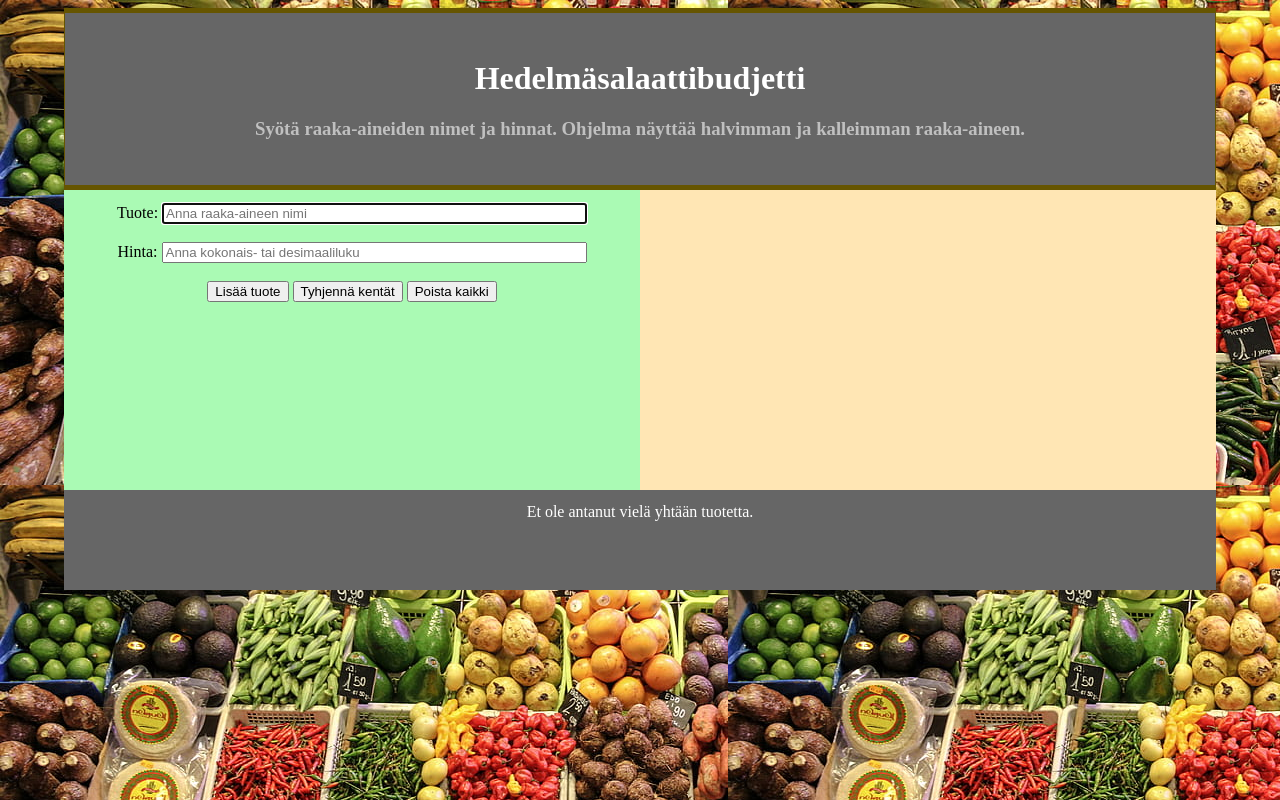
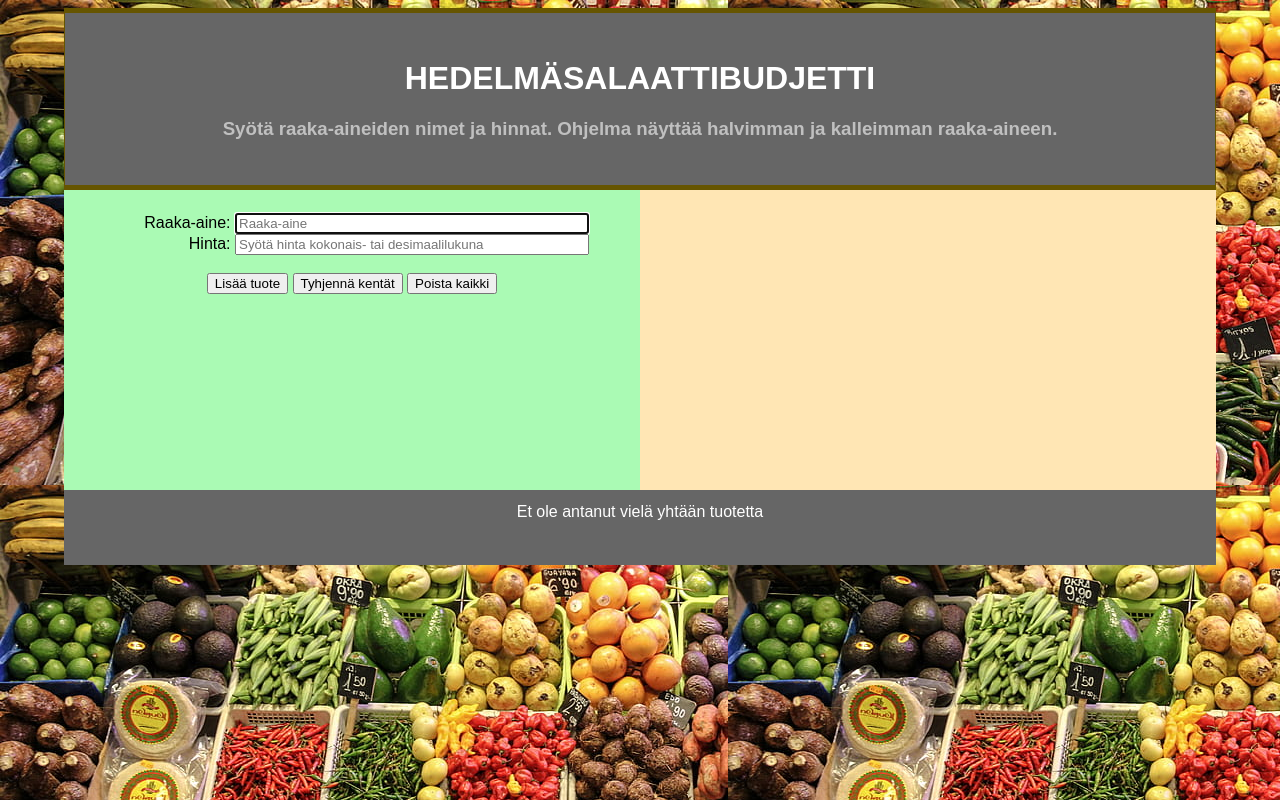
Before and after one commit to SamiTerasvirta/checkpoint, a plain HTML site: page index.html in a window 1280 px wide. Both pictures are taken after a click on the button "Lisää tuote". Drawn offline with Linux system fonts and the light colour scheme.

Commit message:
Final versio // rakennettu .js .css tiedostoilla

```diff
--- a/css/main.css
+++ b/css/main.css
@@ -2,7 +2,10 @@ body {
     margin-left: 5vw;
     margin-right: 5vw;
     background-image: url("../images/fruits.jpg");
+    font-family: sans-serif;
 }
+
+/* --- HEADER --- */
 
 header {
     background-color: #666;
@@ -18,44 +21,59 @@ h3 {
     color: silver;
 }
 
+/* --- MAIN --- */
+
 main {
-    min-height: 200px;
-}
-
-div {
-    padding: 1vw;
-    text-align: center;
-}
-
-.flex {
     display: flex;
     flex-direction: row;
     height: 300px;
 }
 
+/* INPUT */
+
 section#input {
-    display: block;
     box-sizing: border-box;
     float: left;
     width: 50%;
-    height: 300px;
     background-color: rgb(170, 250, 180);
+    text-align: center;
+    margin-left: auto;
+    margin-right: auto;
+    padding-top: 2%;
 }
 
+label {
+    display: inline-block;
+    width: 20%;
+    text-align: right;
+}
+
+input {
+    display: inline-block;
+    width: 60%;
+}
+
+/* OUTPUT */
+
 section#output {
-    display: block;
     box-sizing: border-box;
     float: right;
     width: 50%;
-    height: 300px;
     background-color: rgb(255, 230, 180);
+    padding-top: 2%;
     overflow-y: auto;
 }
 
-section::after {
-    content: "";
-    display: table;
-    clear: both;
+/* --- TABLE --- */
+
+table {
+    margin-left: auto;
+    margin-right: auto;
+}
+
+th {
+    border-bottom: saddlebrown solid 1px;
+    padding-right: 10px;
 }
 
 .oikealle {
@@ -64,6 +82,38 @@ section::after {
 
 .vasemmalle {
     text-align: left;
+}
+
+.summa {
+    font-weight: bold;
+    border-top: red double 1px;
+}
+
+tr:nth-child(even) {
+    background-color: rgb(240, 240, 240);
+}
+
+tr:hover {
+    background-color: rgb(230, 230, 230);
+}
+
+/* NOLLATAAN FLEX */
+
+section::after {
+    content: "";
+    display: table;
+    clear: both;
+}
+
+/* FOOTER */
+
+footer {
+    background-color: #666;
+    height: 75px;
+    text-align: center;
+    color: white;
+    box-sizing: border-box;
+    padding-top: 1vw;
 }
 
 .halvin {
@@ -75,30 +125,3 @@ section::after {
     font-weight: bold;
     color: red;
 }
-
-table {
-    margin-left: auto;
-    margin-right: auto;
-}
-
-th {
-    border-bottom: saddlebrown solid 1px;
-    padding-right: 10px;
-}
-
-tr:nth-child(even) {
-    background-color: rgb(240, 240, 240);
-}
-
-tr:hover {
-    background-color: rgb(230, 230, 230);
-}
-
-footer {
-    background-color: #666;
-    height: 100px;
-    text-align: center;
-    color: white;
-    box-sizing: border-box;
-    padding-top: 1vw;
-}
--- a/index.html
+++ b/index.html
@@ -6,63 +6,33 @@
     <meta name="viewport" content="width=device-width, initial-scale=1.0">
     <meta name="author" content="Sami Teräsvirta">
     <link rel="stylesheet" href="css/main.css">
-    <script type="text/javascript" src="script/main.js"></script>
     <title>Checkpoint Assignment</title>
 </head>
 
-<!-- OHJELMA ON TÄLLAINEN PALIKKARATKAISU, MUTTA TOIVOTTAVASTI RIITTÄÄ TÄHÄN KÄYTTÖÖN. -->
-
 <body>
-
-    <header>
-        <h1>Hedelmäsalaattibudjetti</h1>
-        <h3>Syötä raaka-aineiden nimet ja hinnat. Ohjelma näyttää halvimman ja kalleimman raaka-aineen.</h3>
-    </header>
+    <header></header>
 
     <main class="flex">
         <section id="input">
-            <div id="syotaTuotteet">
-                <!-- TÄSSÄ OLISI KAIKETI TOIMINUT MYÖS <FORM> -->
-                Tuote:&nbsp<input id="aineInpt" type="text" placeholder="Anna raaka-aineen nimi" size="50"
-                    autofocus /><br><br>
-                Hinta:&nbsp<input id="hintaInpt" type="text" placeholder="Anna kokonais- tai desimaaliluku" size="50"
-                    maxlength="9" /><br><br>
-                <button type="submit" onclick=lisaaTuote()>Lisää tuote</button>
-                <button type="reset" onclick=tyhjennaKentat()>Tyhjennä kentät</button>
-                <button type="reset" onclick=tyhjennaTaulukko()>Poista kaikki</button>
-            </div><br>
+                <label id="aineInptLabel" for="aineInpt"></label>
+                <input id="aineInpt" /><br>
+
+                <label id="hintaInptLabel" for="hintaInpt"></label>
+                <input id="hintaInpt" /><br><br>
+
+                <button id="submitBtn"></button>
+                <button id="resetBtn"></button>
+                <button id="clearBtn"></button>
         </section>
-
         <section id="output">
-            <div class="tuoteLista" id="tuoteLista"></div>
+            <div id="tuoteLista" class="tuoteLista"></div>
         </section>
     </main>
 
-    <footer id="footer">Et ole antanut vielä yhtään tuotetta.</footer>
+    <footer></footer>
 
+    <script type="text/javascript" src="script/html-build.js"></script>
+    <script type="text/javascript" src="script/main.js"></script>
 </body>
 
-<script>
-    // ALUSTETAAN PYSYVÄT MUUTTUJAT
-    const aineInpt = document.getElementById('aineInpt');
-    const hintaInpt = document.getElementById('hintaInpt');
-    const tuoteLista = document.getElementById('tuoteLista');
-    const syotaTuotteet = document.getElementById('syotaTuotteet');
-    const footer = document.getElementById('footer');
-
-    const listaHTML1 = "<table><thead><tr><th class='vasemmalle'>Raaka-aine</th><th class='oikealle'>Hinta</th></thead><tbody>";
-    const listaHTML2 = "</tbody></table>";
-
-    // ALUSTETAAN GLOBAALIT MUUTTUJAT
-    let ainelista = [], halvimmat = [], kalleimmat = [];
-    let listaHTMLrivit = "", footerHTML = "";
-
-    // LISÄÄ EVENT LISTENER KAHDELLE INPUT TEKSTIKENTÄLLE
-    aineInpt.addEventListener('keydown', painaEnter);
-    hintaInpt.addEventListener('keydown', painaEnter);
-
-    // TOIMINNALLISUUS LÖYTYY MAIN.CSS -TIEDOSTOSTA //
-
-</script>
-
 </html>
--- /dev/null
+++ b/script/html-build.js
@@ -0,0 +1,39 @@
+// NIMETÄÄN HTML-SIVUN PÄÄELEMENTIT JA ALUSTETAAN MUUTTUJIA
+const header = document.querySelector('header')
+const input = document.getElementById('input')
+const output = document.getElementById('output')
+const form = document.querySelector('form')
+const footer = document.querySelector('footer')
+const aineInpt = document.getElementById('aineInpt')
+const hintaInpt = document.getElementById('hintaInpt')
+const submitBtn = document.getElementById('submitBtn')
+const resetBtn = document.getElementById('resetBtn')
+const clearBtn = document.getElementById('clearBtn')
+
+const listaHTML1 = "<table><thead><tr><th class='vasemmalle'>Raaka-aine</th><th class='oikealle'>Hinta</th></thead><tbody>"
+const listaHTML2 = "</tbody></table>"
+let ainelista = [], halvimmat = [], kalleimmat = []
+let summa = 0
+let listaHTMLrivit = "", footerHTML = ""
+
+// KIRJOITETAAN OTSIKOT HEADERIIN
+const paaOtsikko = document.createElement('h1')
+const alaOtsikko = document.createElement('h3')
+paaOtsikko.textContent = 'HEDELMÄSALAATTIBUDJETTI'
+alaOtsikko.textContent = 'Syötä raaka-aineiden nimet ja hinnat. Ohjelma näyttää halvimman ja kalleimman raaka-aineen.'
+header.appendChild(paaOtsikko)
+header.appendChild(alaOtsikko)
+
+// ANNETAAN INPUT KENTILLE LABEL, PLACEHOLDER, FOCUS JA SIZE
+document.getElementById('aineInptLabel').textContent = 'Raaka-aine: '
+document.getElementById('hintaInptLabel').textContent = 'Hinta: '
+aineInpt.placeholder = 'Raaka-aine'
+hintaInpt.placeholder = 'Syötä hinta kokonais- tai desimaalilukuna'
+aineInpt.focus()
+
+// ANNETAAN PAINIKKEILLE TEKSTI
+submitBtn.textContent = 'Lisää tuote'
+resetBtn.textContent = 'Tyhjennä kentät'
+clearBtn.textContent = 'Poista kaikki'
+
+footer.textContent = 'Et ole antanut vielä yhtään tuotetta'
--- a/script/main.js
+++ b/script/main.js
@@ -1,17 +1,17 @@
-//  KÄYTTÄJÄN PAINAESSA ENTER, SUORITA lisaaTuote()
+//  KÄYTTÄJÄN PAINAESSA ENTER, SUORITA lisaaTuote() --> 'LISAA TUOTE' -PAINIKE
 const painaEnter = event => {
     if (event.keyCode == 13) {
         event.preventDefault();
         lisaaTuote();
     }
 }
+aineInpt.addEventListener('keydown', painaEnter)
+hintaInpt.addEventListener('keydown', painaEnter)
+
 
 // TYHJENNETÄÄN KENTÄT --> 'TYHJENNÄ KENTÄT' -PAINIKE
-const tyhjennaKentat = () => {
-    aineInpt.value = "";
-    hintaInpt.value = "";
-    aineInpt.focus();
-}
+const tyhjennaKentat = () => { aineInpt.value = ""; hintaInpt.value = ""; aineInpt.focus(); }
+resetBtn.addEventListener('click', tyhjennaKentat)
 
 // TYHJENNÄ KENTÄT JA POISTA KAIKKI TUOTTEET LISTASTA --> 'POISTA KAIKKI' -PAINIKE
 const tyhjennaTaulukko = () => {
@@ -24,14 +24,15 @@ const tyhjennaTaulukko = () => {
         footer.innerHTML = "Et ole antanut vielä yhtään tuotetta.";
     }
 }
+clearBtn.addEventListener('click', tyhjennaTaulukko)
 
 // VASTAANOTETAAN KÄYTTÄJÄN ANTAMAT SYÖTTEET JA TEHDÄÄN NIISTÄ OBJEKTI, MIKÄLI TARKISTUKSET MENEVÄT LÄPI
 // JOS EIVÄT MENE LÄPI, PALATAAN ODOTTAMAAN KELVOLLISIA SYÖTTEITÄ
 // KUN OBJEKTI ON ONNISTUNEESTI TEHTY AJETAAN FUNKTIOT SIVUN TULOSTUSTA VARTEN
 const lisaaTuote = () => {
-    let aine = aineInpt.value;
+    let aine = aineInpt.value.trim();
     let hinta = hintaInpt.value.replace(",", ".");
-    if (aine == "") { // HYVÄKSYY VIELÄ VÄLILYÖNNIN. KÄYTÄ REGEXP?
+    if (aine == "") {
         alert("Anna raaka-aineen nimi!");
         aineInpt.value = "";
         aineInpt.focus();
@@ -54,14 +55,15 @@ const lisaaTuote = () => {
     rakennaFooter();
     tulostaHTML();
 }
+submitBtn.addEventListener('click', lisaaTuote)
 
 // LISAA KÄYTTÄJÄN SYÖTTÄMÄ TUOTE JA HINTA LISTAAN (ARRAY)
 const lisaaListaan = aineObj => {
-    let halvin, kallein;
     ainelista.push(aineObj);
     ainelista = jarjestaLista(ainelista); // JÄRJESTÄ LISTA SUURUUSJÄRJESTYKSEEN --> jarjestaLista()
     halvimmat = etsiHalvimmat(ainelista, ainelista[ainelista.length - 1].hinta);
     kalleimmat = etsiKalleimmat(ainelista, ainelista[0].hinta);
+    summa = haeSumma(ainelista)
 }
 
 // JÄRJESTÄ LISTA AINEISTA SUURIMMASTA PIENIMPÄÄN
@@ -87,12 +89,22 @@ const etsiKalleimmat = function (arr, etsittavaHinta) {
     })
 }
 
+// HAETAAN TUOTTEIDEN SUMMA
+const haeSumma = arr => {
+    let summa = 0
+    for (x in arr) {
+        summa += parseFloat(arr[x].hinta)
+    }
+    return summa.toFixed(2)
+}
+
 // KIRJOITETAAN HTML-LISTA (TAULUKKO) TUOTTEISTA
 const rakennaTaulukko = () => {
     listaHTMLrivit = "";
     for (x in ainelista) {
         listaHTMLrivit += "<tr><td class='vasemmalle'>" + ainelista[x].aine + "</td><td width='120' class='oikealle'>" + ainelista[x].hinta + " €</td></tr>";
     }
+    listaHTMLrivit += "<tr><td class='summa'>Summa:</td><td class='oikealle summa'>" + summa + " €</td></tr>"
 }
 
 // RAKENNETAAN FOOTERIN TULOSTUS.
```
